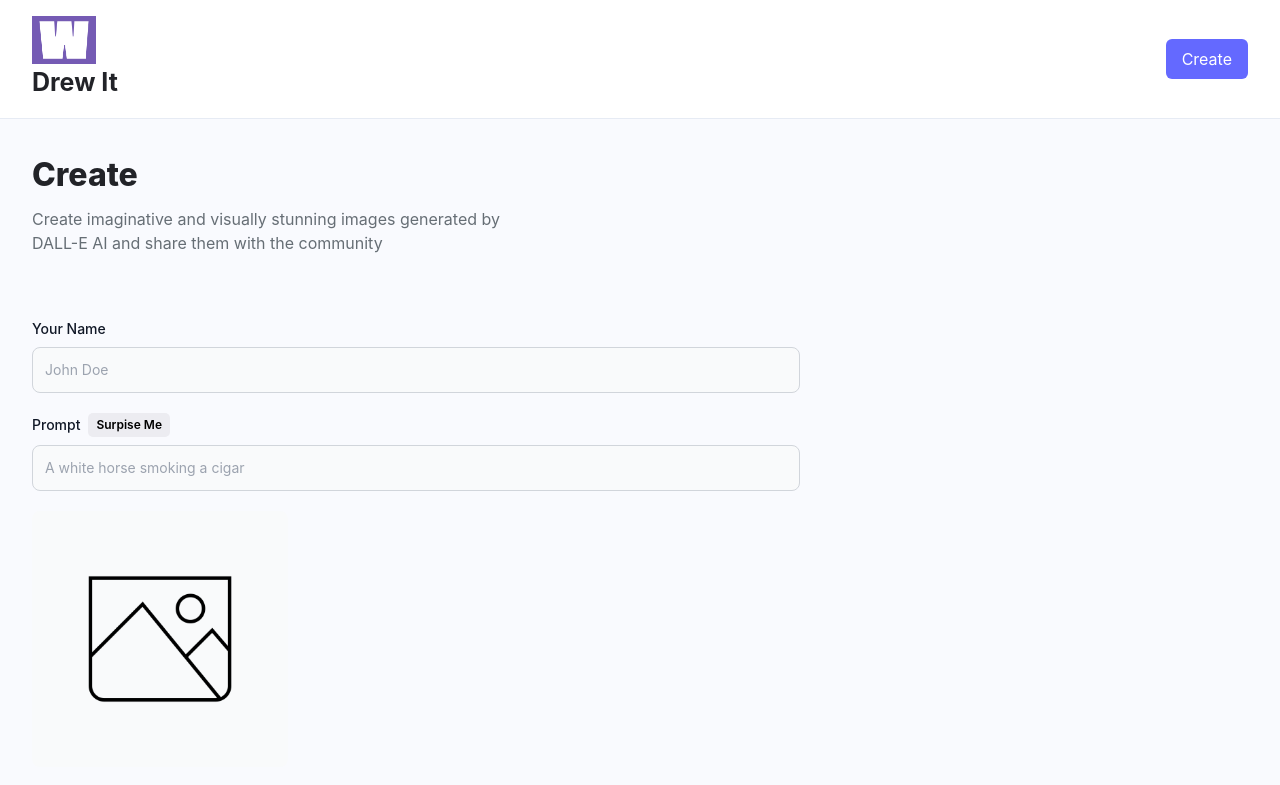
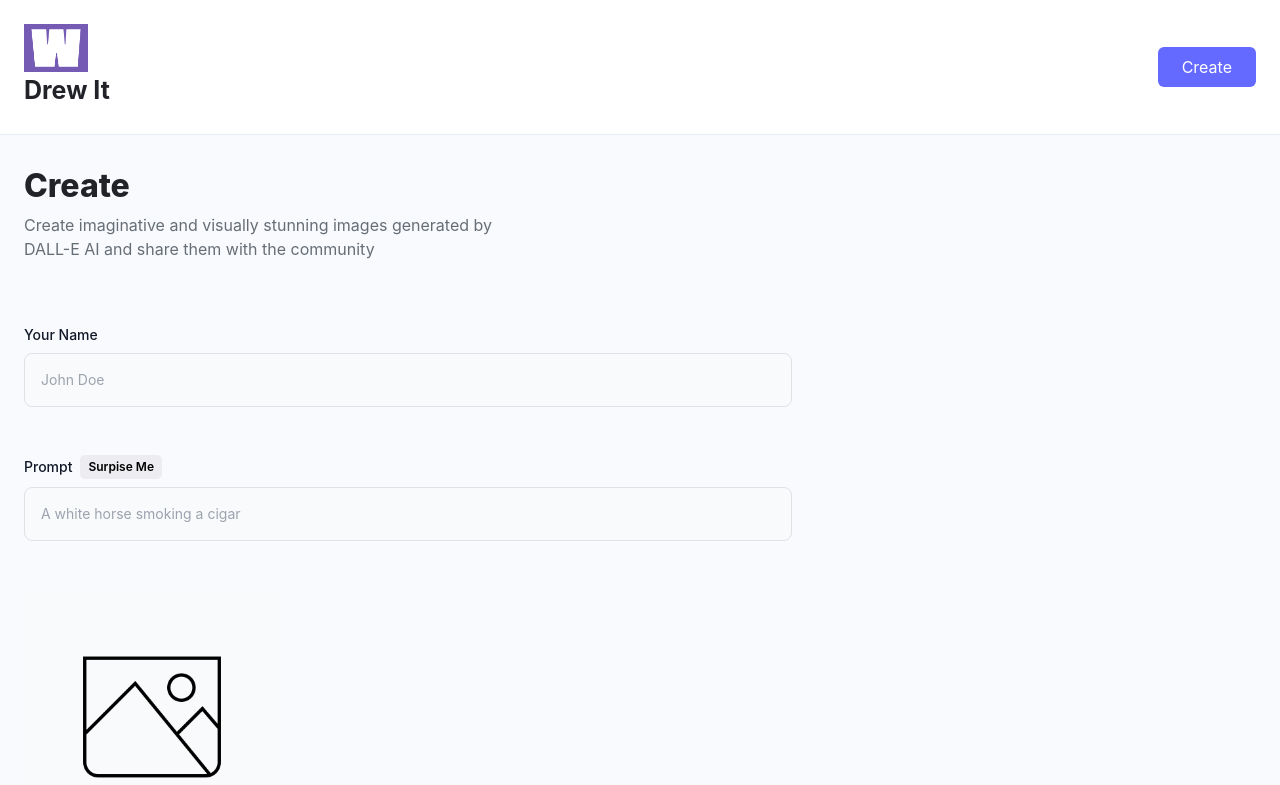
Before and after one commit to 4minuterobotics/MERN-AI-image-generator, a React (Vite) app in the folder client/: page /create-post in a window 1280 px wide. Shown: the top 785 px of the page. Built offline with nearby package versions, Linux system fonts and the light colour scheme; a web font is replaced by a local one.

Commit message:
added loading screen, page transition animation, lazy loading to pages, and lazy loading to images

```diff
--- a/client/package.json
+++ b/client/package.json
@@ -9,8 +9,11 @@
     "preview": "vite preview"
   },
   "dependencies": {
+    "bootstrap": "^5.3.0",
     "file-saver": "^2.0.5",
+    "framer-motion": "^10.12.16",
     "react": "^18.2.0",
+    "react-bootstrap": "^2.7.4",
     "react-dom": "^18.2.0",
     "react-router-dom": "^6.7.0",
     "react-toastify": "^9.1.2",
--- a/client/src/App.css
+++ b/client/src/App.css
@@ -1,3 +1,24 @@
 .round-image{
 	border-radius: 50%;
 }
+
+.loading-screen{
+	border-radius: 20%;
+    display: flex;
+    justify-content: center;
+    align-items: center;
+    background-image: url('./../src/assets/drew.jpeg');
+    height: 300px;
+    width: 370px;
+    margin-top: 100px;
+    margin-left:auto;
+    margin-right: auto;
+    background-repeat: no-repeat;
+    background-position: center;
+    background-size: cover;
+
+
+    color: black;
+    z-index: 99999999 important!;
+    /* margin-bottom: auto; */
+}
--- a/client/src/App.jsx
+++ b/client/src/App.jsx
@@ -1,7 +1,9 @@
 import React from "react";
 import { BrowserRouter, Link, Route, Routes } from "react-router-dom";
 import { ToastContainer } from 'react-toastify'
-import 'react-toastify/dist/ReactToastify.css'
+import { PageLoadingScreen } from "./components";
+import 'bootstrap/dist/css/bootstrap.min.css';
+import 'react-toastify/dist/ReactToastify.css';
 import './App.css';
 
 
@@ -9,18 +11,19 @@ import { logo } from "./assets";
 import { willLogo } from "./assets";
 import { drewLogo } from "./assets";
 
-import { Home, CreatePost } from "./pages";
+// USING LAZY LOADING INSTEAD!!
+// import { Home, CreatePost } from "./pages";
+
+//Imports for lazy loading pages
+const LazyHome = React.lazy(()=> import ('./pages/Home'))
+const LazyCreatePost = React.lazy(()=> import ('./pages/CreatePost'))
+
 const App = () => {
 	return (
 		<BrowserRouter>
 		<ToastContainer position ="bottom-center" limit={1}/>
+		{/* navbar */}
 			<header className="w-full flex justify-between items-center bg-white sm:px-8 px-4 py-4 border-b border-b-[#e6ebf4]">
-				{/* <Link to="/">
-					<img src={logo} alt="logo" className="w-28 object-contain"></img>
-				</Link> */}
-				{/* <Link to="/">
-					<img src={drewLogo} alt="logo" className="w-16 round-image object-contain"></img>
-				</Link> */}
 				<Link to="/">
 					<img src={willLogo} alt="logo" className="w-16 object-contain"/>
 					<span className="font-bold text-[#222328] text-[25px]">{' '}Drew It</span>
@@ -29,10 +32,16 @@ const App = () => {
 					Create
 				</Link>
 			</header>
+
 			<main className="sm:p-8 px-4 py-8 w-full bg-[#f9fafe] min-h-[calc(100vh-73px)]">
-				<Routes>
+				<Routes key={location.pathname} location={location}>
+					<Route path="/" element={<React.Suspense fallback= {<PageLoadingScreen/>} > <LazyHome/> </React.Suspense>} />
+					<Route path="/create-post" element={<React.Suspense fallback= {<PageLoadingScreen/>} > <LazyCreatePost/> </React.Suspense>} />
+
+					{/* non-lazy loading routing method below
 					<Route path="/" element={<Home />} />
-					<Route path="/create-post" element={<CreatePost />} />
+					<Route path="/create-post" element={<CreatePost />} /> */}
+
 				</Routes>
 			</main>
 		</BrowserRouter>
--- a/client/src/components/Card.jsx
+++ b/client/src/components/Card.jsx
@@ -7,7 +7,7 @@ import { downloadImage } from "../utils";
 const Card = ({ _id, name, prompt, photo }) => {
 	return (
 		<div className="rounded-xl group relative shadow-card hover:shadow-card hover card">
-			<img className="w-full h-auto object-cover rounded-xl" src={photo} alt={prompt} />
+			<img className="w-full h-auto object-cover rounded-xl" src={photo} alt={prompt} loading="lazy" />
 			<div className="group-hover:flex flex-col max-h-[94.5%] hidden absolute bottom-0 left-0 right-0 bg-[#10131f] m-2 p-4 rounded-md">
 				{" "}
 				<p className="text-white text-md overflow-y-auto prompt">{prompt}</p>
--- /dev/null
+++ b/client/src/components/PageAnimation.jsx
@@ -0,0 +1,24 @@
+import React from 'react'
+import { motion } from 'framer-motion'
+
+const animations = {
+    initial: {opacity: 0, x: 100},
+    animate: {opacity: 1, x: 0},
+    exit: {opacity: 1, x: -100},
+}
+
+const PageAnimation = ({children}) => {
+  return (
+    <motion.div
+        variants={animations}
+        initial="initial"
+        animate="animate"
+        exit="exit"
+        transition={{duration: 1.5}}
+        >
+        {children}
+    </motion.div>
+  )
+}
+
+export default PageAnimation
--- /dev/null
+++ b/client/src/components/PageLoadingScreen.jsx
@@ -0,0 +1,12 @@
+import React from 'react'
+import Spinner from 'react-bootstrap/Spinner'
+
+const PageLoadingScreen = () => {
+  return (
+    <div className="loading-screen">
+        <Spinner animation="grow" variant="light" role="status"/>
+    </div>
+  )
+}
+
+export default PageLoadingScreen
--- a/client/src/components/index.js
+++ b/client/src/components/index.js
@@ -2,5 +2,7 @@
 import Card from "./Card";
 import FormField from "./FormField";
 import Loader from "./Loader";
+import PageAnimation from "./PageAnimation";
+import PageLoadingScreen from "./PageLoadingScreen";
 
-export { Card, FormField, Loader };
+export { Card, FormField, Loader, PageAnimation, PageLoadingScreen };
--- a/client/src/pages/CreatePost.jsx
+++ b/client/src/pages/CreatePost.jsx
@@ -5,7 +5,7 @@ import { toast } from 'react-toastify'
 
 import { preview } from "../assets";
 import { getRandomPrompt } from "../utils";
-import { FormField, Loader } from "../components";
+import { FormField, Loader, PageAnimation } from "../components";
 const CreatePost = () => {
 	const navigate = useNavigate(); // this will allow us to navigate back to the home page one the post is created
 	const [form, setForm] = useState({
@@ -92,6 +92,7 @@ const CreatePost = () => {
 	};
 
 	return (
+		<PageAnimation>
 			<section className="max-w-7xl mx-auto">
 				<div>
 					<div>
@@ -169,6 +170,8 @@ const CreatePost = () => {
 					</div>
 				</form>
 			</section>
+		</PageAnimation>
+
 	);
 };
 
--- a/client/src/pages/Home.jsx
+++ b/client/src/pages/Home.jsx
@@ -1,6 +1,6 @@
 import React, { useState, useEffect, Fragment } from "react";
 import {toast} from 'react-toastify'
-import { Loader, Card, FormField } from "../components";
+import { Loader, Card, FormField, PageAnimation } from "../components";
 
 let position = 0;
 
@@ -71,6 +71,7 @@ const Home = () => {
 		);
 	};
 	return (
+		<PageAnimation>
 			<section className="max-w-7xl mx-auto">
 				<div>
 					<h1 className="font-extrabold text-[#222328] text-[32px]">The Community Showcase</h1>
@@ -113,6 +114,8 @@ const Home = () => {
 					)}
 				</div>
 			</section>
+		</PageAnimation>
+
 	);
 };
 
```
Also changed, not shown: 1 other file (tests, documents, lock files or other folders). Lines whose indentation alone changed are shown as unchanged.
